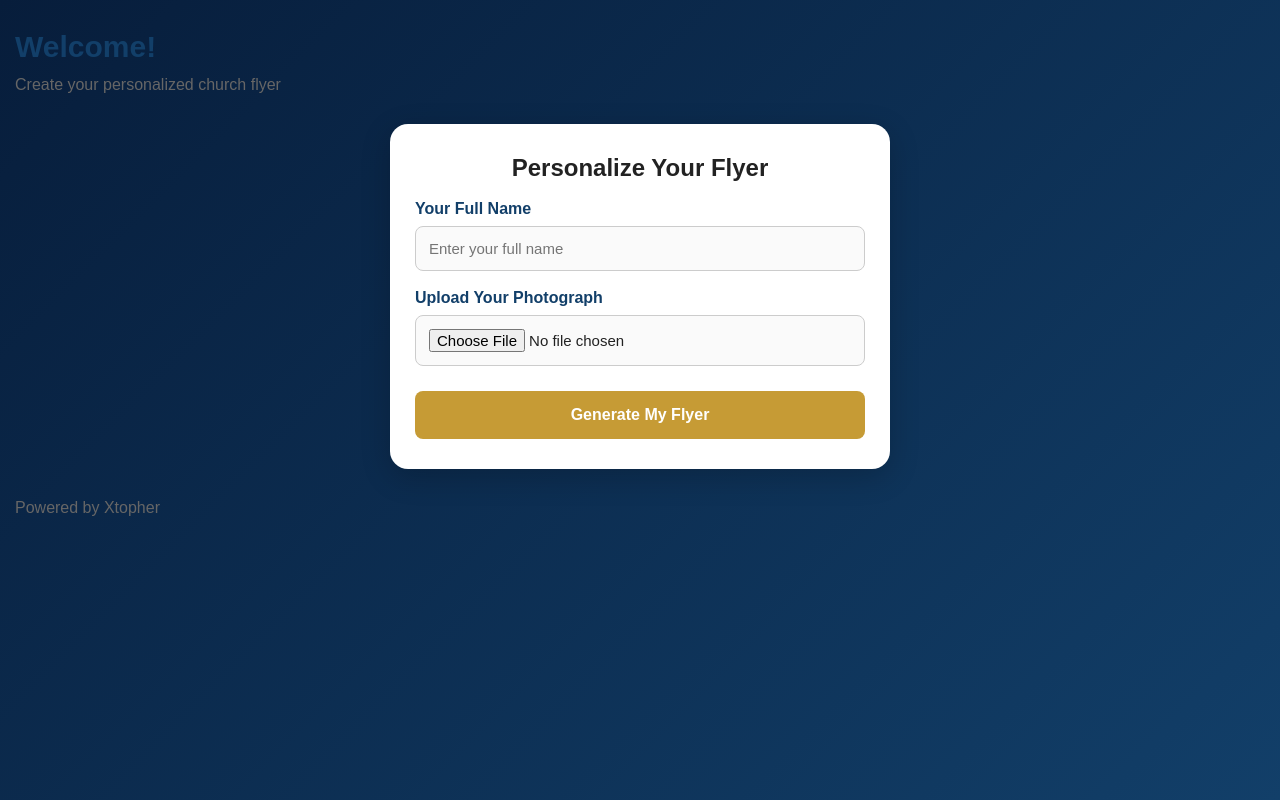
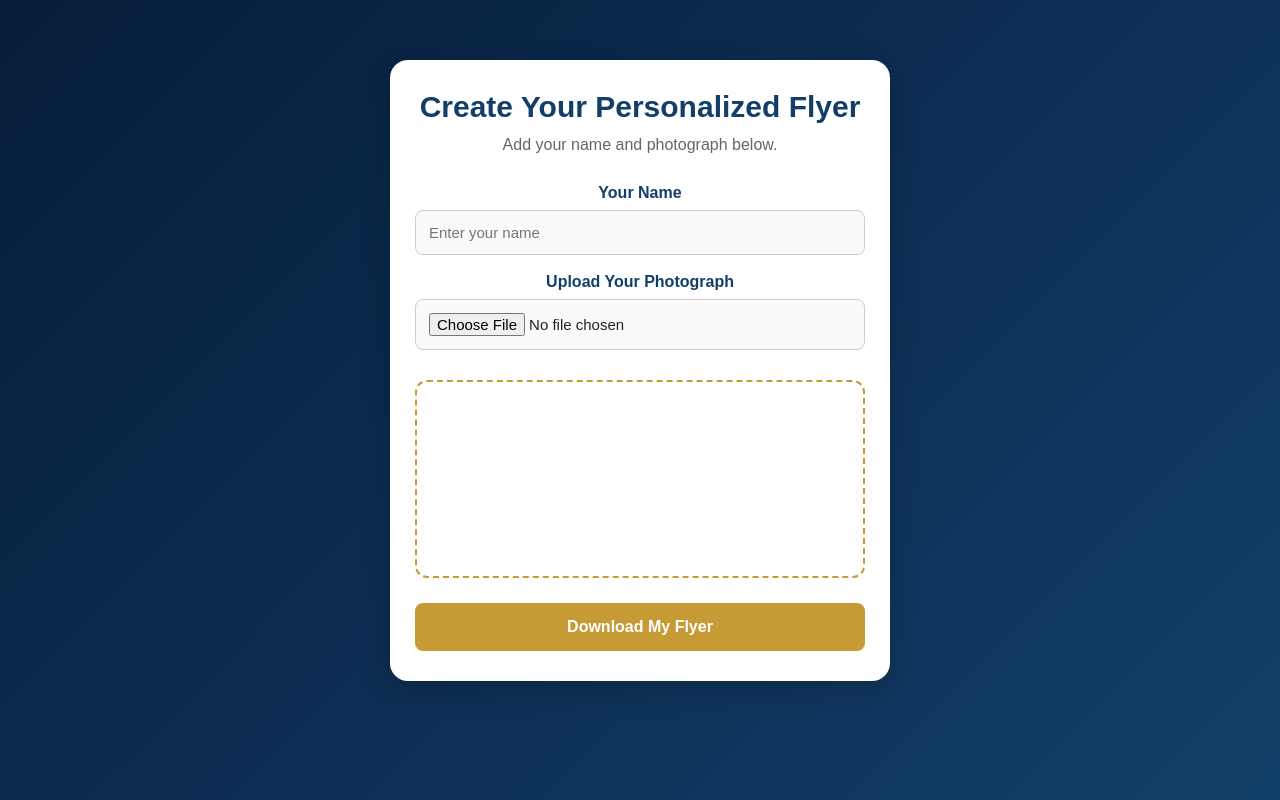
Before and after one commit to TAC-Central-Field/Index.html-style.css-script.js, a plain HTML site: page index.html in a window 1280 px wide. Drawn offline with Linux system fonts and the light colour scheme.

Commit message:
Update title and structure for flyer generator

```diff
--- a/index.html
+++ b/index.html
@@ -4,47 +4,28 @@
 <head>
   <meta charset="UTF-8">
   <meta name="viewport" content="width=device-width, initial-scale=1.0">
-  <title>Church Flyer Generator</title>
+  <title>Personalized Convention Flyer</title>
   <link rel="stylesheet" href="style.css">
 </head>
 <body>
 
-  <header>
-    <h1>Welcome!</h1>
-    <p>Create your personalized church flyer</p>
-  </header>
+  <div class="container">
+    <h1>Create Your Personalized Flyer</h1>
+    <p>Add your name and photograph below.</p>
 
-  <main class="container">
-    <h2>Personalize Your Flyer</h2>
+    <label for="name">Your Name</label>
+    <input type="text" id="name" placeholder="Enter your name">
 
-    <form id="flyerForm">
-      <label for="fullName">Your Full Name</label>
-      <input type="text" id="fullName"
-        placeholder="Enter your full name" required>
+    <label for="photo">Upload Your Photograph</label>
+    <input type="file" id="photo" accept="image/*">
 
-      <label for="photo">Upload Your Photograph</label>
-      <input type="file" id="photo"
-        accept="image/*" required>
+    <div class="preview">
+      <canvas id="flyerCanvas"></canvas>
+    </div>
 
-      <button type="submit">Generate My Flyer</button>
-    </form>
-
-    <section id="result" hidden>
-      <h2>Your Personalized Flyer</h2>
-      <div id="flyerPreview">
-        <img id="previewPhoto" alt="Your uploaded photograph">
-        <h3 id="previewName"></h3>
-      </div>
-      <button id="downloadBtn" type="button">
-        Download Flyer
-      </button>
-    </section>
-  </main>
-
-  <footer>
-    <p>Powered by Xtopher</p>
-  </footer>
+    <button id="downloadBtn">Download My Flyer</button>
+  </div>
 
   <script src="script.js"></script>
 </body>
-  </html>
+      </html>
```
